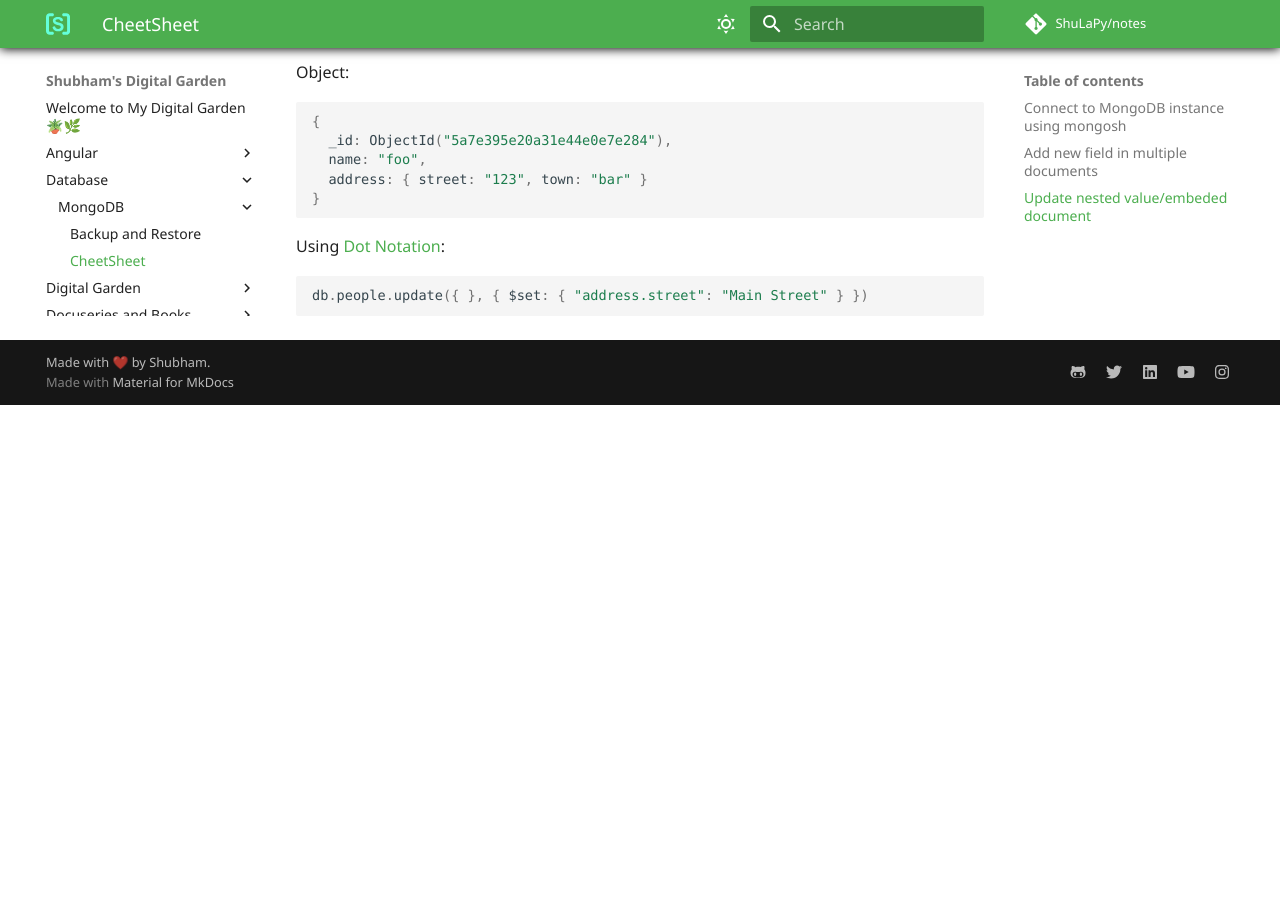
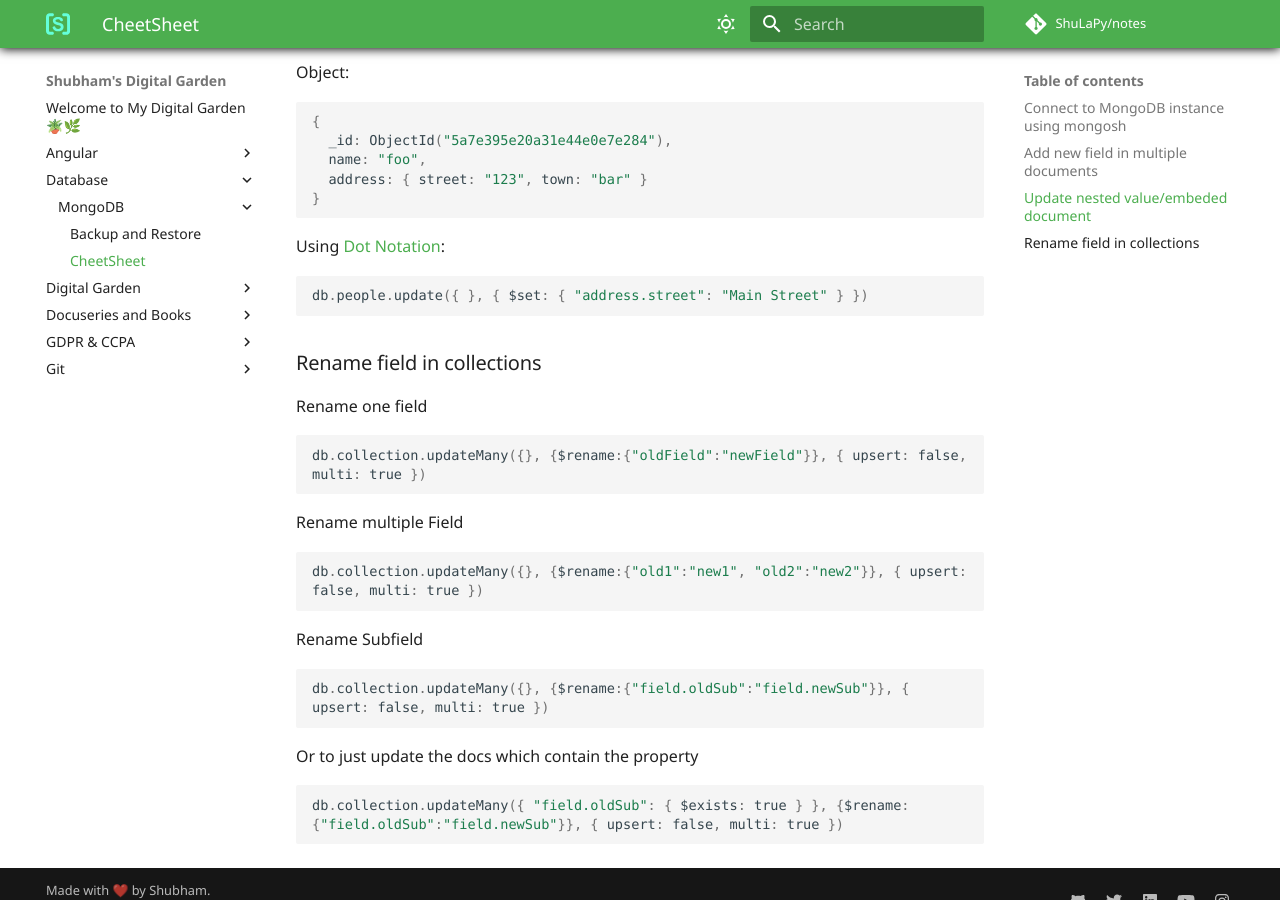
Before and after one commit to ShuLaPy/notes, an MkDocs documentation site: the page built from Obsidian Notes/Database/MongoDB/CheetSheet.md, in a window 1280 px wide and 900 px high, scrolled down 992 px. Built offline with MkDocs 1.6.1 and Material for MkDocs 9.7.7, drawn with Linux system fonts in a browser that asks for light colours; some web fonts are replaced; comment, search, counter and statistics services are not loaded; before the commit the page ends 1397 px from its top, so only the background shows below that.

Commit message:
feat: notes added

````diff
--- a/Obsidian Notes/Database/MongoDB/CheetSheet.md
+++ b/Obsidian Notes/Database/MongoDB/CheetSheet.md
@@ -52,3 +52,29 @@ Using [Dot Notation](http://docs.mongodb.org/manual/core/document/#dot-notation)
 ```javascript
 db.people.update({ }, { $set: { "address.street": "Main Street" } })
 ```
+
+### Rename field in collections
+
+Rename one field
+
+```javascript
+db.collection.updateMany({}, {$rename:{"oldField":"newField"}}, { upsert: false, multi: true })
+```
+
+Rename multiple Field
+
+```javascript
+db.collection.updateMany({}, {$rename:{"old1":"new1", "old2":"new2"}}, { upsert: false, multi: true })
+```
+
+Rename Subfield
+
+```javascript
+db.collection.updateMany({}, {$rename:{"field.oldSub":"field.newSub"}}, { upsert: false, multi: true })
+```
+
+Or to just update the docs which contain the property
+
+```javascript
+db.collection.updateMany({ "field.oldSub": { $exists: true } }, {$rename:{"field.oldSub":"field.newSub"}}, { upsert: false, multi: true })
+```
````
